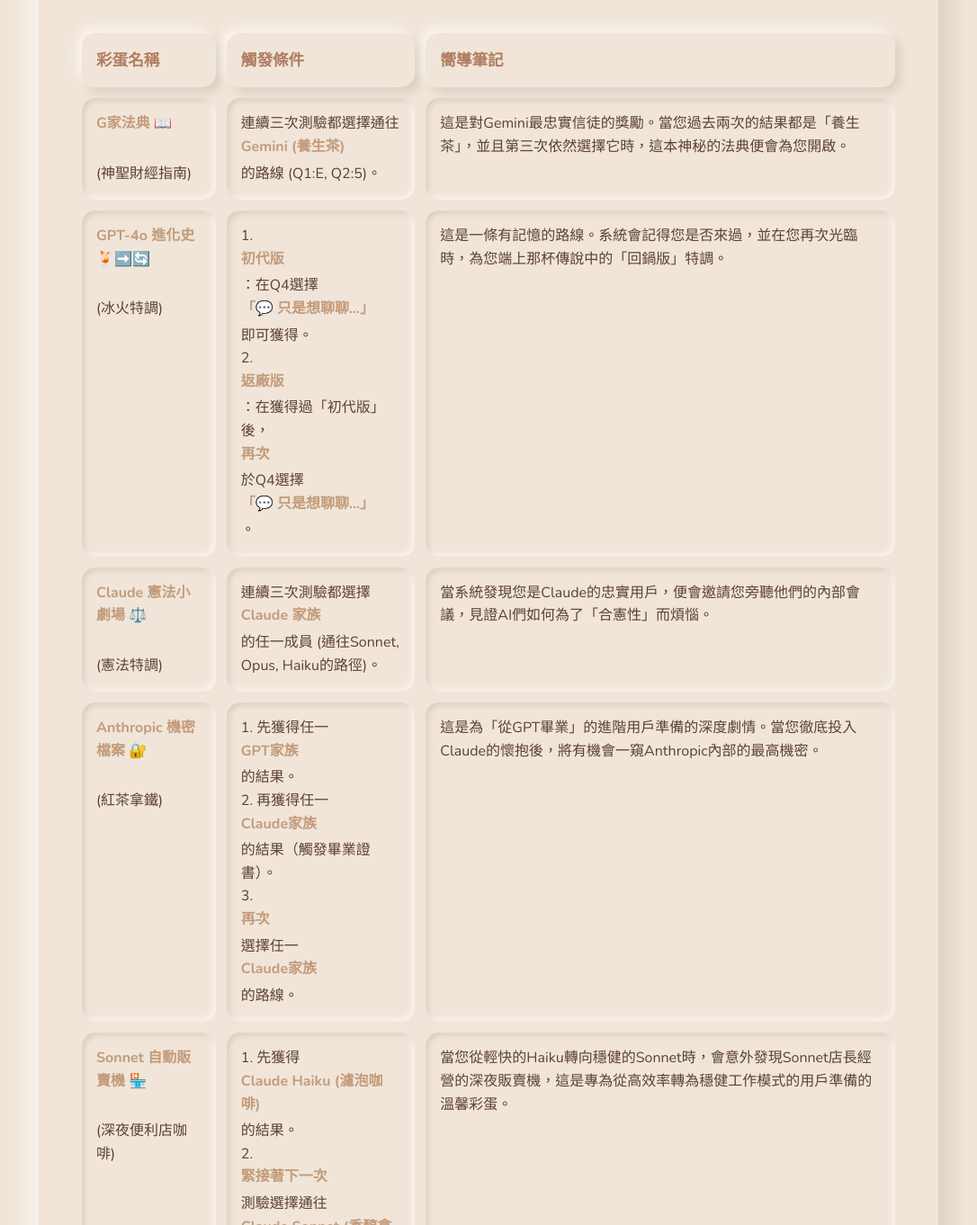
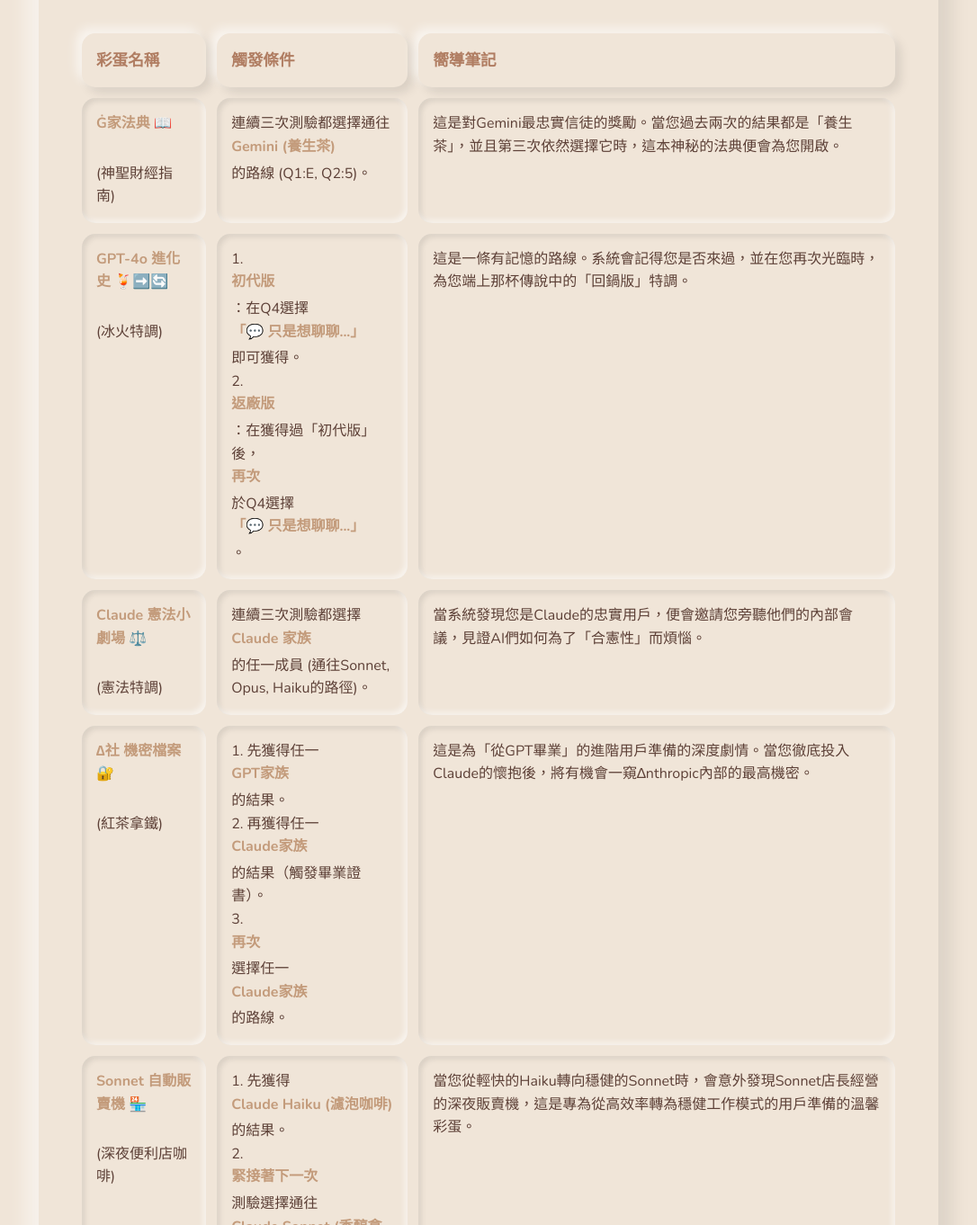
Before and after one commit to YOUYU10013/llm-drink-quiz, a plain HTML site: page llm-drink-menu.html in a window 1280 px wide. Shown: the part 1400-2762 px from the top of the page at 90% size, without its empty margins (97-1183 px from the left). Drawn offline with nearby package versions, Linux system fonts and the light colour scheme.

Commit message:
Update llm-drink-menu.html

```diff
--- a/llm-drink-menu.html
+++ b/llm-drink-menu.html
@@ -298,7 +298,7 @@
             </thead>
             <tbody>
               <tr>
-                <td><b>G家法典 📖</b><br/>(神聖財經指南)</td>
+                <td><b>Ġ家法典 📖</b><br/>(神聖財經指南)</td>
                 <td>連續三次測驗都選擇通往 <b>Gemini (養生茶)</b> 的路線 (Q1:E, Q2:5)。</td>
                 <td>這是對Gemini最忠實信徒的獎勵。當您過去兩次的結果都是「養生茶」，並且第三次依然選擇它時，這本神秘的法典便會為您開啟。</td>
               </tr>
@@ -313,9 +313,9 @@
                 <td>當系統發現您是Claude的忠實用戶，便會邀請您旁聽他們的內部會議，見證AI們如何為了「合憲性」而煩惱。</td>
               </tr>
               <tr>
-                <td><b>Anthropic 機密檔案 🔐</b><br/>(紅茶拿鐵)</td>
+                <td><b>∆社 機密檔案 🔐</b><br/>(紅茶拿鐵)</td>
                 <td>1. 先獲得任一 <b>GPT家族</b> 的結果。<br/>2. 再獲得任一 <b>Claude家族</b> 的結果（觸發畢業證書）。<br/>3. <b>再次</b>選擇任一 <b>Claude家族</b> 的路線。</td>
-                <td>這是為「從GPT畢業」的進階用戶準備的深度劇情。當您徹底投入Claude的懷抱後，將有機會一窺Anthropic內部的最高機密。</td>
+                <td>這是為「從GPT畢業」的進階用戶準備的深度劇情。當您徹底投入Claude的懷抱後，將有機會一窺∆nthropic內部的最高機密。</td>
               </tr>
               <tr>
                 <td><b>Sonnet 自動販賣機 🏪</b><br/>(深夜便利店咖啡)</td>
```
